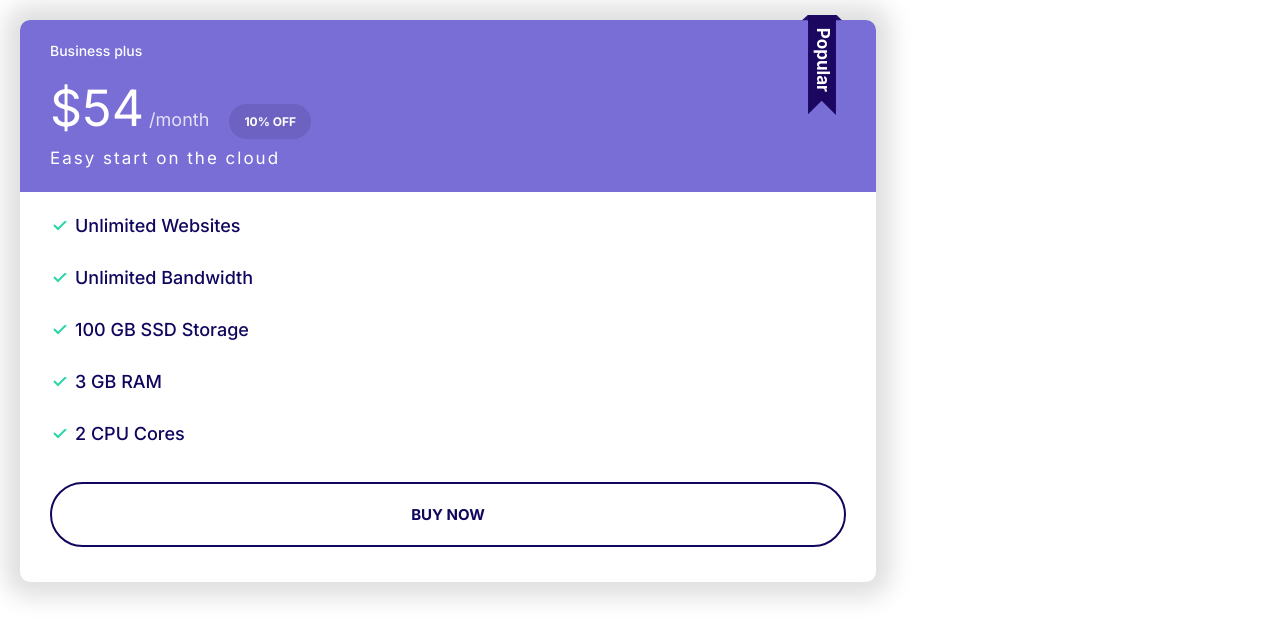
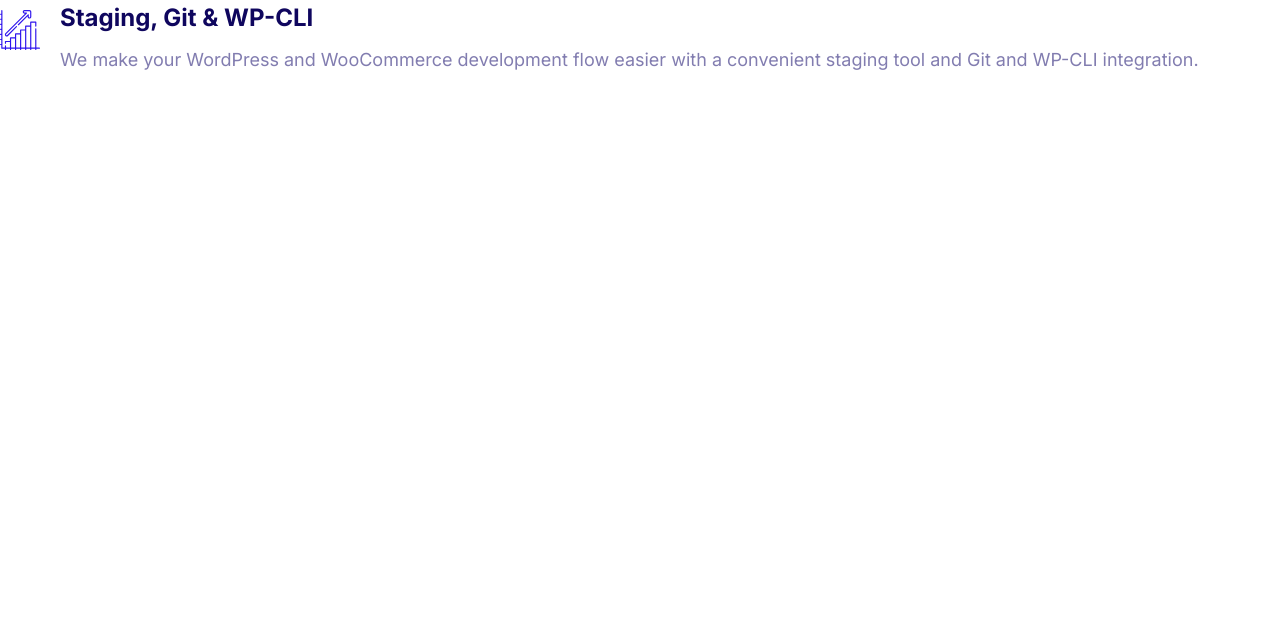
Before and after one commit to asm7979/Alify, a plain HTML site: page index.html in a window 1280 px wide. Drawn offline with Linux system fonts and the light colour scheme.

Commit message:
media object defined.

```diff
--- a/css/styles.css
+++ b/css/styles.css
@@ -380,3 +380,21 @@
     font-size: 1.7rem;
   }
 }
+
+/* Media */
+
+.media {
+  display: flex;
+}
+
+.media__title {
+  margin-top: 0;
+}
+
+.media__body {
+  margin-left: 2rem;
+}
+
+.media__image {
+  margin-top: 1rem;
+}
--- a/index.html
+++ b/index.html
@@ -14,29 +14,18 @@
     <link rel="stylesheet" href="css/styles.css" />
   </head>
   <body>
-    <div style="width: 70%; padding: 2rem">
-      <div class="plan plan--popular">
-        <div class="card card--secondary">
-          <header class="card__header">
-            <h3 class="plan__name">Business plus</h3>
-            <span class="plan__price">$54</span>
-            <span class="plan__billing-cycle">/month</span>
-            <span class="badge badge--secondary badge--small">10% OFF</span>
-            <span class="plan__description">Easy start on the cloud</span>
-          </header>
-          <div class="card__body">
-            <ul class="list list--with-Tick">
-              <li class="list__item">Unlimited Websites</li>
-              <li class="list__item">Unlimited Bandwidth</li>
-              <li class="list__item">100 GB SSD Storage</li>
-              <li class="list__item">3 GB RAM</li>
-              <li class="list__item">2 CPU Cores</li>
-            </ul>
-            <button class="button button--outline button--block">
-              buy now
-            </button>
-          </div>
-        </div>
+    <div class="media">
+      <div class="media__image">
+        <svg class="icon icon--primary">
+          <use xlink:href="icons/sprite.svg#growth"></use>
+        </svg>
+      </div>
+      <div class="media__body">
+        <h3 class="media__title">Staging, Git & WP-CLI</h3>
+        <p>
+          We make your WordPress and WooCommerce development flow easier with a
+          convenient staging tool and Git and WP-CLI integration.
+        </p>
       </div>
     </div>
   </body>
```
Also changed, not shown: components/media.html (added, +14 -0 lines).
